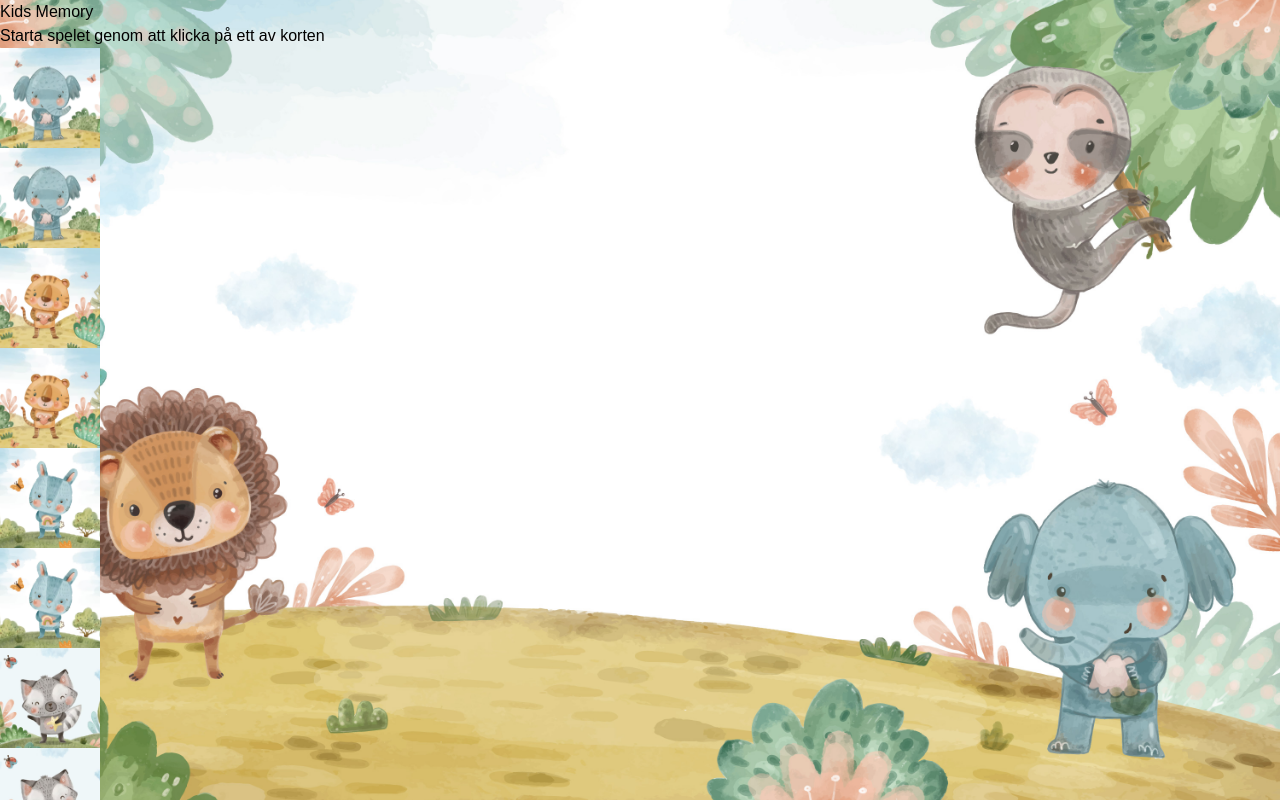
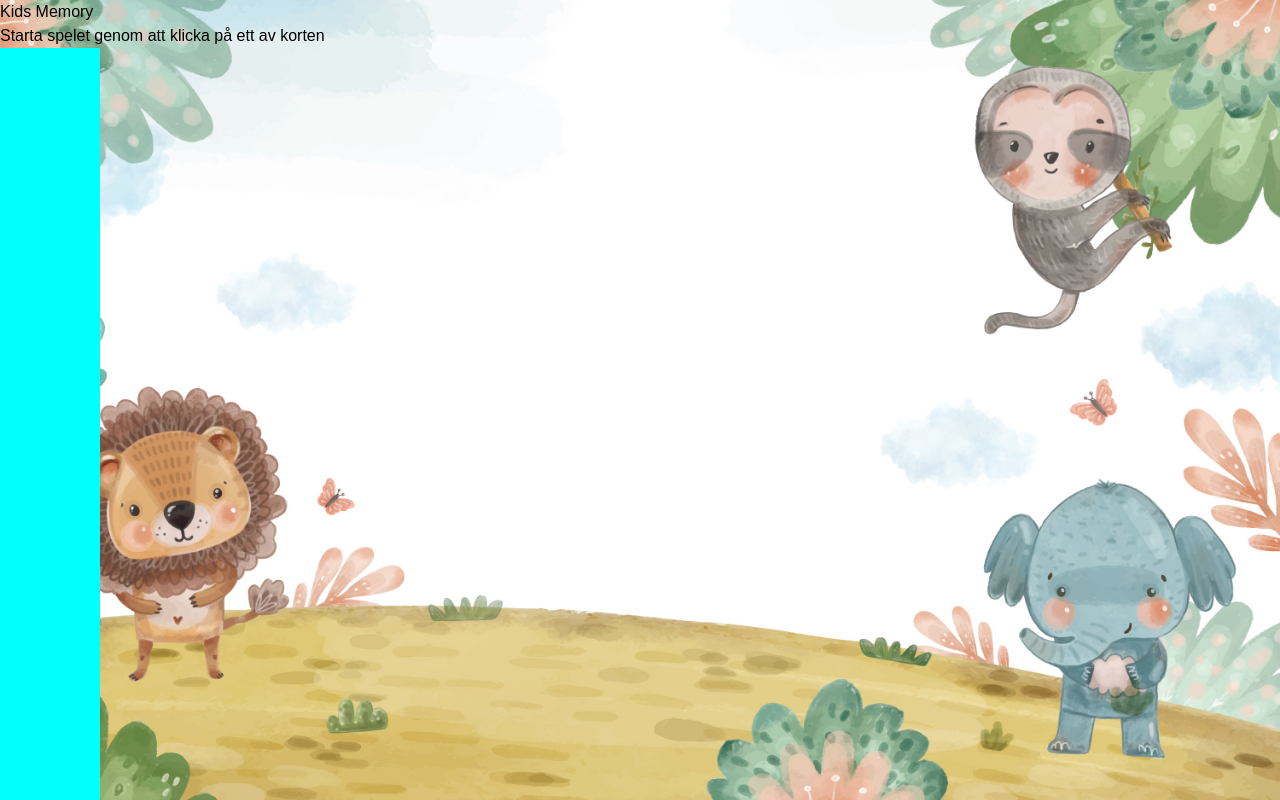
Before and after one commit to DianaNilsson/react-memory-game, a React (Create React App) app: page / in a window 1280 px wide. Built offline with nearby package versions, Linux system fonts and the light colour scheme.

Commit message:
Flip cards

```diff
--- a/src/components/board/Board.jsx
+++ b/src/components/board/Board.jsx
@@ -7,20 +7,33 @@ import cardBack4 from '../../assets/images/card-back-4.jpg'
 
 const Board = () => {
   const [cards, setCards] = useState([
-    { id: 1, image: cardBack1 },
-    { id: 2, image: cardBack1 },
-    { id: 3, image: cardBack2 },
-    { id: 4, image: cardBack2 },
-    { id: 5, image: cardBack3 },
-    { id: 6, image: cardBack3 },
-    { id: 7, image: cardBack4 },
-    { id: 8, image: cardBack4 }
+    { id: 1, image: cardBack1, isFlipped: false },
+    { id: 2, image: cardBack1, isFlipped: false },
+    { id: 3, image: cardBack2, isFlipped: false },
+    { id: 4, image: cardBack2, isFlipped: false },
+    { id: 5, image: cardBack3, isFlipped: false },
+    { id: 6, image: cardBack3, isFlipped: false },
+    { id: 7, image: cardBack4, isFlipped: false },
+    { id: 8, image: cardBack4, isFlipped: false }
   ])
+
+  const handleCardClick = (id) => {
+    setCards((prevState) =>
+      prevState.map((card) =>
+        card.id === id ? { ...card, isFlipped: !card.isFlipped } : card
+      )
+    )
+  }
 
   return (
     <div className="board">
       {cards.map((card) => (
-        <Card key={card.id} image={card.image} />
+        <Card
+          key={card.id}
+          image={card.image}
+          isFlipped={card.isFlipped}
+          onClick={() => handleCardClick(card.id)}
+        />
       ))}
     </div>
   )
--- a/src/components/card/Card.css
+++ b/src/components/card/Card.css
@@ -2,3 +2,7 @@
   height: 100px;
   width: 100px;
 }
+
+.not-flipped {
+  background-color: aqua;
+}
--- a/src/components/card/Card.jsx
+++ b/src/components/card/Card.jsx
@@ -1,10 +1,13 @@
 import React from 'react'
 import './Card.css'
 
-const Card = ({ image }) => {
+const Card = ({ image, isFlipped, onClick }) => {
   return (
-    <div className="card">
-      <img src={image} alt="card back" />
+    <div
+      className={`card ${isFlipped ? 'flipped' : 'not-flipped'}`}
+      onClick={onClick}
+    >
+      {isFlipped && <img src={image} alt="card" />}
     </div>
   )
 }
```
